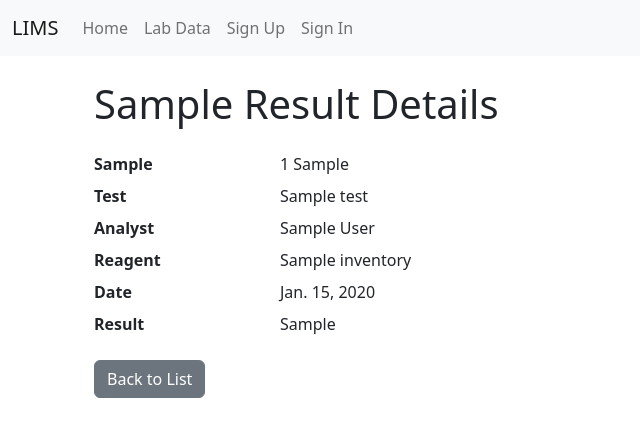
After one commit to aadimator/lims, a Django app: page /labdata/sample_results/detail/1/ in a window 1280 px wide. The commit adds this page. Shown: the top 437 px of the page, without its empty margins (0-640 px from the left). Run offline with Django 4.2, Linux system fonts and the light colour scheme; tables that the repository leaves empty hold one stand-in row (values such as "Sample post"); parts of the project's set-up code (start-up, migrations or seed data) failed here and were passed over; some libraries are stand-ins or nearby versions.

Commit message:
Add SampleResultsForm and related views

```diff
--- a/lims/labdata/urls.py
+++ b/lims/labdata/urls.py
@@ -51,4 +51,19 @@ urlpatterns = [
         name="detail_inventory",
     ),
     path("inventory/<int:pk>/", views.inventory_form_view, name="update_inventory"),
+    path(
+        "sample_results/",
+        views.sample_results_form_view,
+        name="create_sample_results",
+    ),
+    path(
+        "sample_results/detail/<int:pk>/",
+        views.sample_results_detail_view,
+        name="detail_sample_results",
+    ),
+    path(
+        "sample_results/<int:pk>/",
+        views.sample_results_form_view,
+        name="update_sample_results",
+    ),
 ]
--- a/lims/labdata/views.py
+++ b/lims/labdata/views.py
@@ -14,6 +14,7 @@ def homepage(request):
     samples = models.Sample.objects.all()
     tests = models.Test.objects.all()
     inventory = models.Inventory.objects.all()
+    sample_results = models.SampleResults.objects.all()
     return render(
         request,
         "labdata/homepage.html",
@@ -23,7 +24,15 @@ def homepage(request):
             "samples": samples,
             "tests": tests,
             "inventories": inventory,
-            "tables": ["Organism", "Specimen", "Sample", "Test", "Inventory"],
+            "sample_results": sample_results,
+            "tables": [
+                "Organism",
+                "Specimen",
+                "Sample",
+                "Test",
+                "Inventory",
+                "Results",
+            ],
         },
     )
 
@@ -217,3 +226,32 @@ def inventory_form_view(request, pk=None):
             "button_label": "Update" if pk else "Create",
         },
     )
+
+
+def sample_results_detail_view(request, pk):
+    results = get_object_or_404(models.SampleResults, pk=pk)
+    return render(
+        request,
+        "labdata/detail_sample_results.html",
+        {"sample_result": results},
+    )
+
+
+def sample_results_form_view(request, pk=None):
+    instance = get_object_or_404(models.SampleResults, pk=pk) if pk else None
+    if request.method == "POST":
+        form = forms.SampleResultsForm(request.POST, instance=instance)
+        if form.is_valid():
+            form.save()
+            return redirect(reverse("labdata_homepage"))  # Adjust as needed
+    else:
+        form = forms.SampleResultsForm(instance=instance)
+    return render(
+        request,
+        "labdata/form_template.html",
+        {
+            "form": form,
+            "title": "Edit Sample Results" if pk else "Create New Sample Results",
+            "button_label": "Update" if pk else "Create",
+        },
+    )
--- /dev/null
+++ b/lims/templates/labdata/detail_sample_results.html
@@ -0,0 +1,48 @@
+{% extends "base.html" %}
+
+{% load role_tags %}
+
+{% block content %}
+  <div class="container mt-4">
+    <h1>Sample Result Details</h1>
+    <dl class="row mt-4">
+      <dt class="col-sm-2">Sample</dt>
+      <dd class="col-sm-10">
+        {{ sample_result.sample }}
+      </dd>
+      <dt class="col-sm-2">Test</dt>
+      <dd class="col-sm-10">
+        {{ sample_result.test }}
+      </dd>
+      <dt class="col-sm-2">Analyst</dt>
+      <dd class="col-sm-10">
+        {{ sample_result.analyst }}
+      </dd>
+      <dt class="col-sm-2">Reagent</dt>
+      <dd class="col-sm-10">
+        {{ sample_result.reagent }}
+      </dd>
+      <dt class="col-sm-2">Date</dt>
+      <dd class="col-sm-10">
+        {{ sample_result.date }}
+      </dd>
+      <dt class="col-sm-2">Result</dt>
+      <dd class="col-sm-10">
+        {{ sample_result.results }}
+      </dd>
+    </dl>
+    <!-- Navigation Buttons -->
+    <div class="mt-3">
+      <!-- Go back button -->
+      <a href="{% url 'labdata_homepage' %}" class="btn btn-secondary">Back to List</a>
+      {% if request.user|has_role:"PI" %}
+        <!-- Edit button -->
+        <a href="{% url 'update_sample_result' sample_result.id %}"
+           class="btn btn-primary">Edit</a>
+        <!-- Delete button -->
+        <a href="{% url 'confirm_delete' 'sample_result' sample_result.id %}"
+           class="btn btn-danger">Delete</a>
+      {% endif %}
+    </div>
+  </div>
+{% endblock content %}
```
Also changed, not shown: lims/labdata/forms.py (+9 -0 lines), lims/templates/labdata/homepage.html (+49 -0 lines), lims/users/admin.py (+1 -6 lines).
